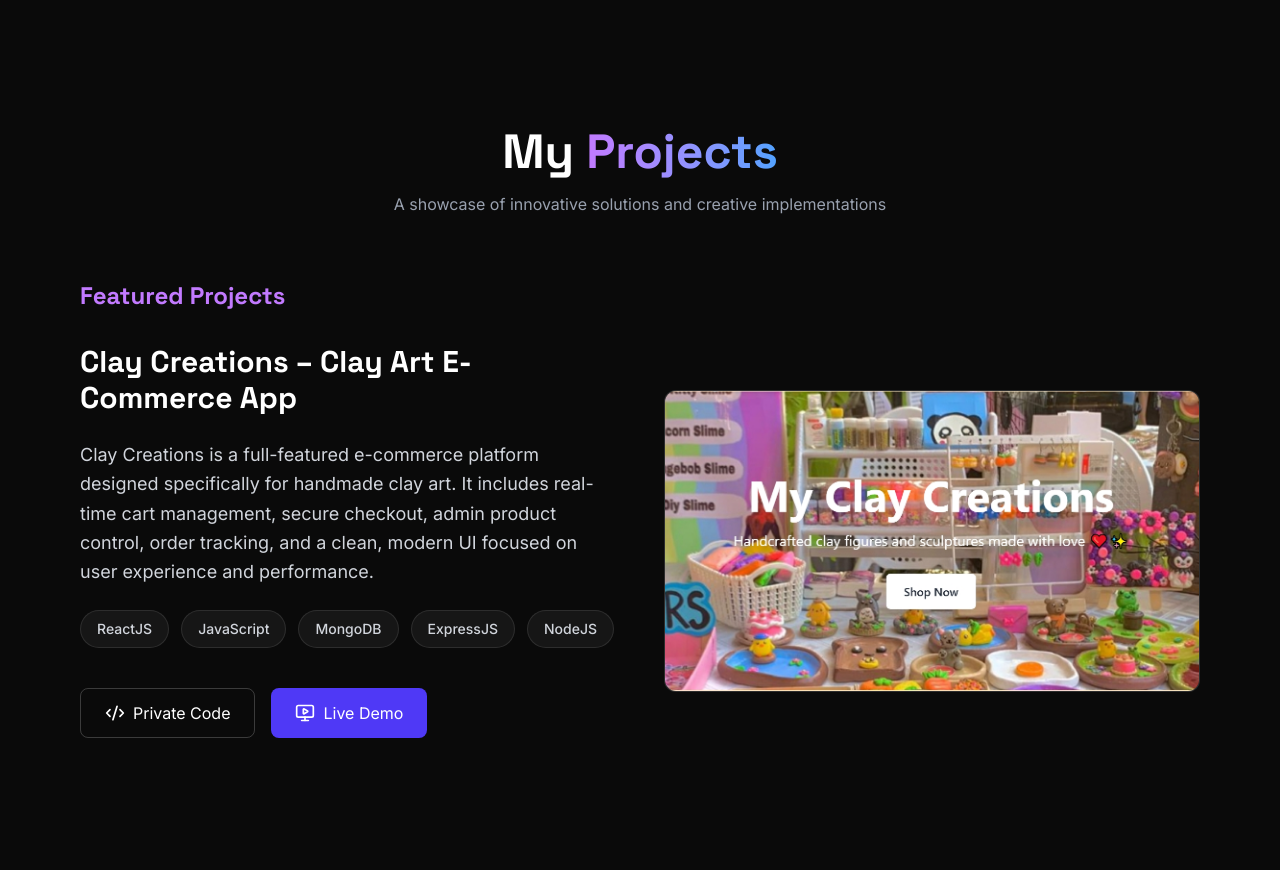
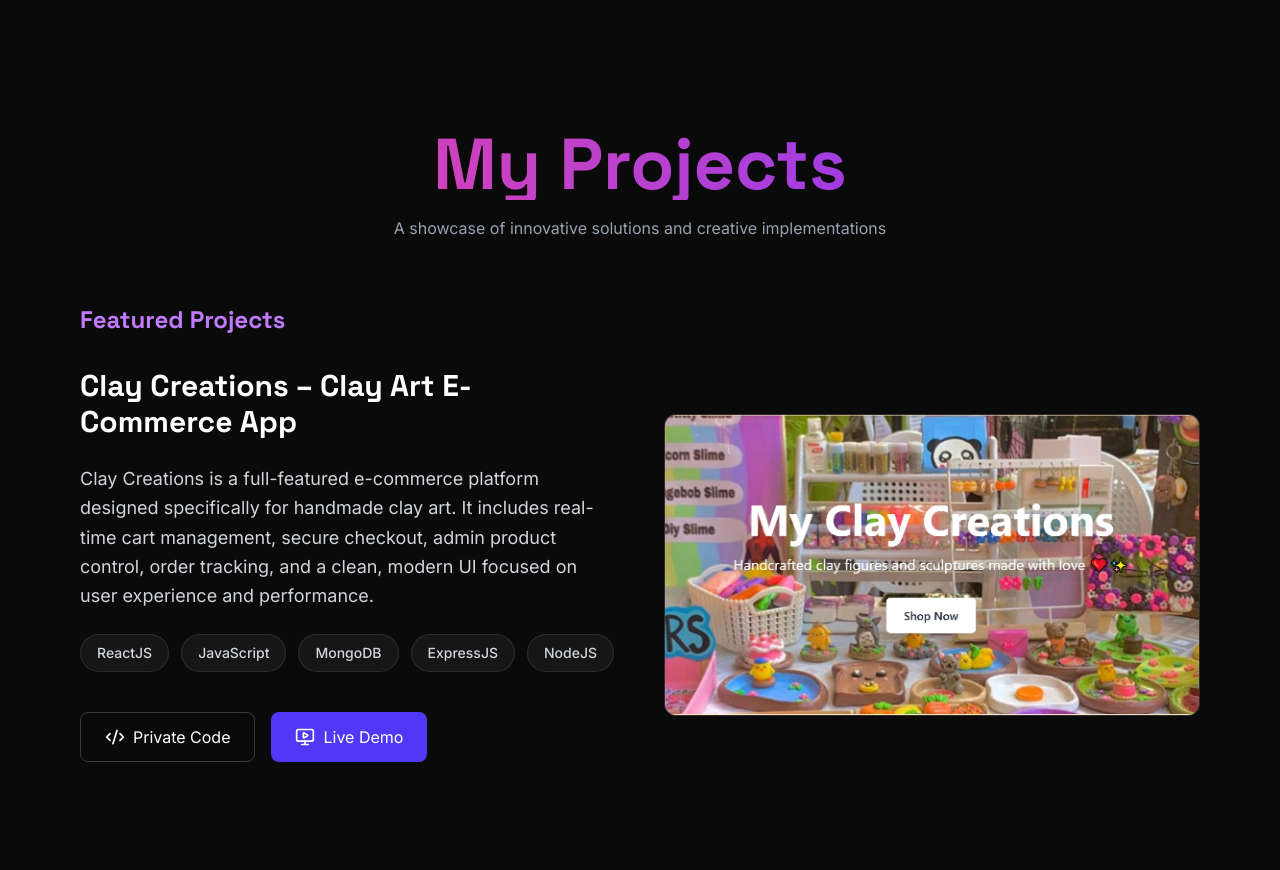
Before and after one commit to muhammadsohaib-cs/Muhammad-Sohaib-_Portfolio, a Next.js app: page / in a window 1280 px wide. Shown: the part 2380-3250 px from the top of the page. Built offline with nearby package versions, Linux system fonts and the light colour scheme.

Commit message:
project heading and title updated

```diff
--- a/app/components/Projects.tsx
+++ b/app/components/Projects.tsx
@@ -13,8 +13,8 @@
     return (
         <Section id="projects" className="py-20">
             <div className="space-y-4 mb-16 text-center">
-                <h2 className="text-4xl md:text-5xl font-bold text-white">
-                    My <span className="bg-clip-text text-transparent bg-gradient-to-r from-purple-400 to-blue-400">Projects</span>
+                <h2 className="text-5xl md:text-7xl font-bold text-center text-transparent bg-clip-text bg-gradient-to-r from-pink-500 to-violet-600">
+                    My Projects
                 </h2>
                 <p className="text-gray-400">A showcase of innovative solutions and creative implementations</p>
             </div>
--- a/app/layout.tsx
+++ b/app/layout.tsx
@@ -13,7 +13,7 @@
 });
 
 export const metadata: Metadata = {
-  title: "Modern Portfolio",
+  title: "Muhammad Sohaib",
   description: "Creative Developer Portfolio",
 };
 
```
